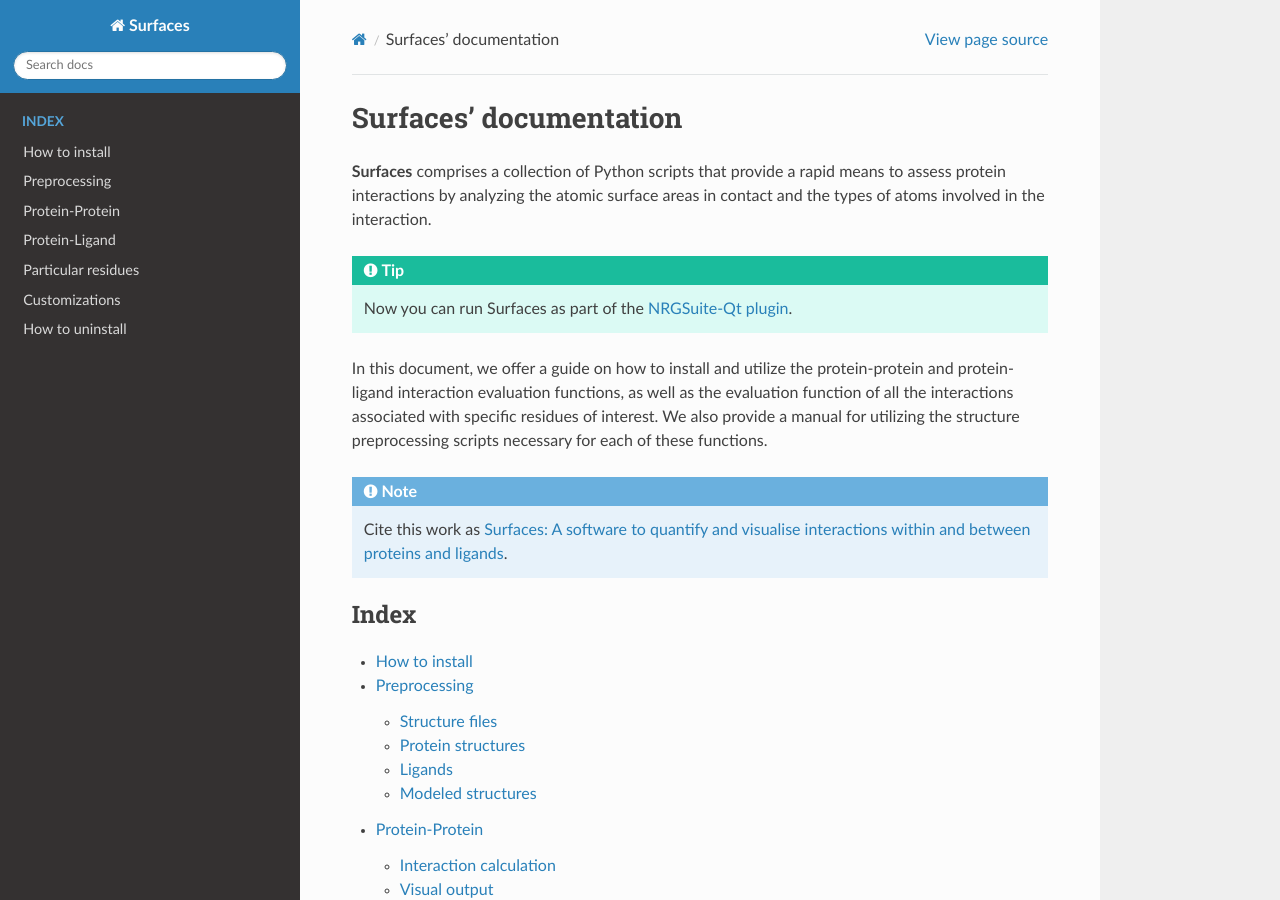
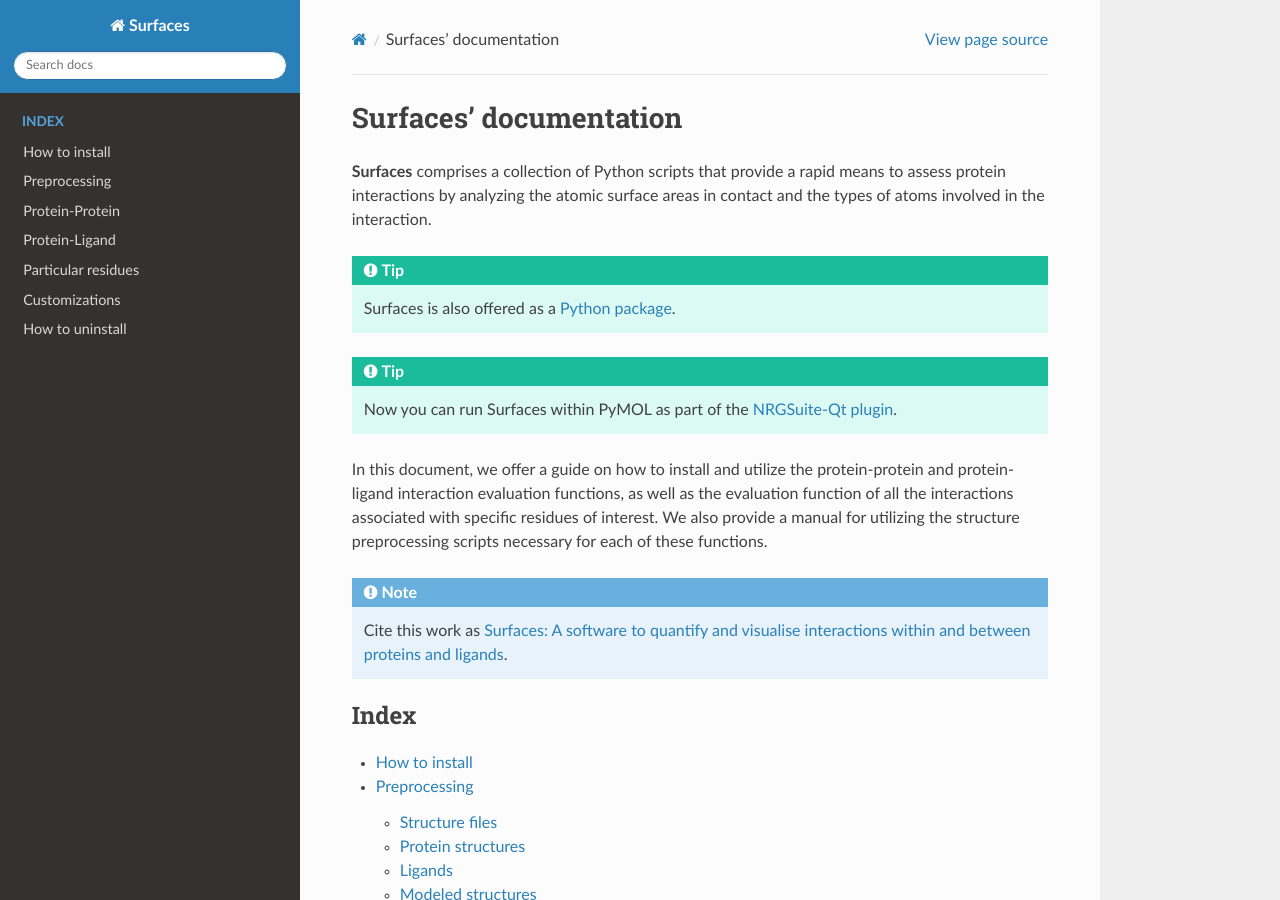
Before and after one commit to nataliateruel/Surfaces_tutorial, a Sphinx documentation site: the page built from docs/source/index.rst, in a window 1280 px wide and 900 px high. Built offline with Sphinx 7.4.7 and the Read the Docs theme 3.1.0, drawn with Linux system fonts in a browser that asks for light colours.

Commit message:
Update index.rst
Python package

```diff
--- a/docs/source/index.rst
+++ b/docs/source/index.rst
@@ -5,7 +5,12 @@
 
 .. tip::
 
-   Now you can run Surfaces as part of the `NRGSuite-Qt plugin <https://www.biorxiv.org/content/10.1101/2025.01.23.634566v1>`_.
+   Surfaces is also offered as a `Python package <https://pypi.org/project/surfaces-py/>`_.
+
+
+.. tip::
+
+   Now you can run Surfaces within PyMOL as part of the `NRGSuite-Qt plugin <https://www.biorxiv.org/content/10.1101/2025.01.23.634566v1>`_.
 
 
 In this document, we offer a guide on how to install and utilize the protein-protein and protein-ligand interaction evaluation functions, as well as the evaluation function of all the interactions associated with specific residues of interest. We also provide a manual for utilizing the structure preprocessing scripts necessary for each of these functions.
```
